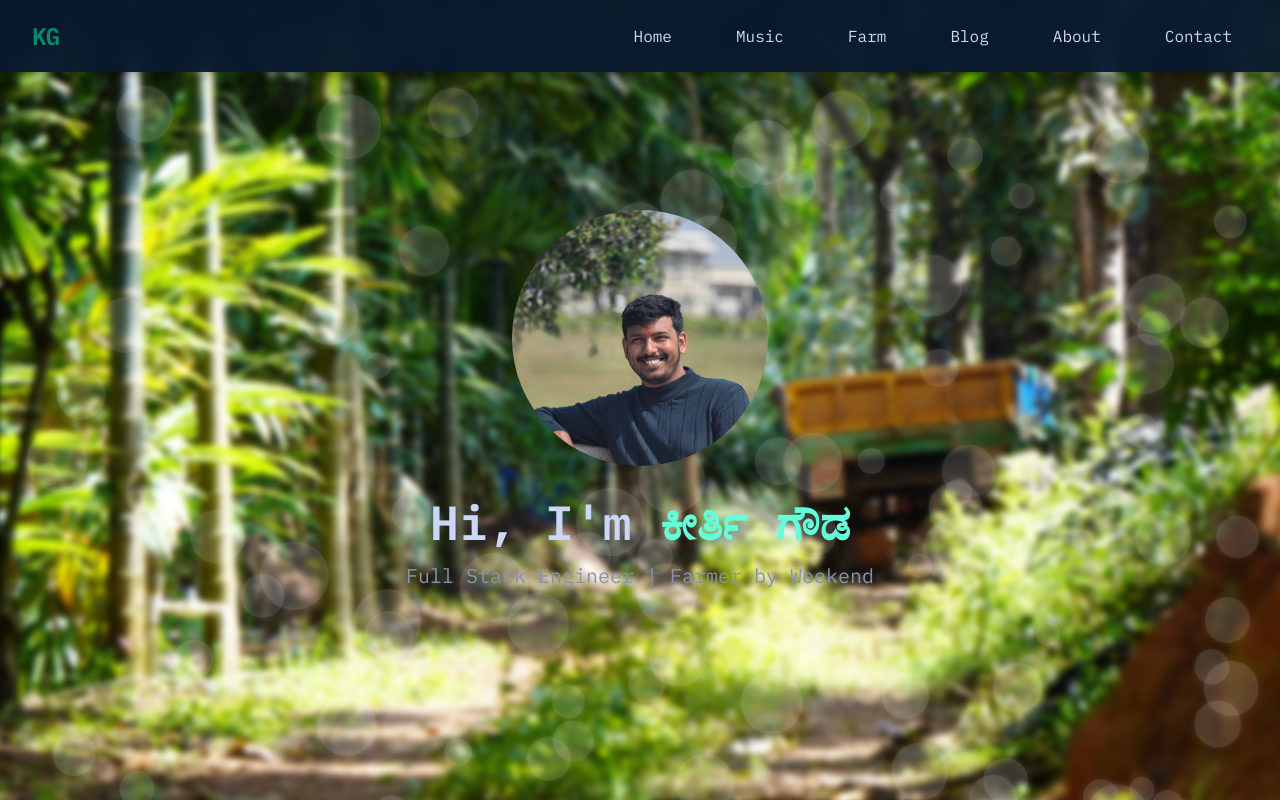
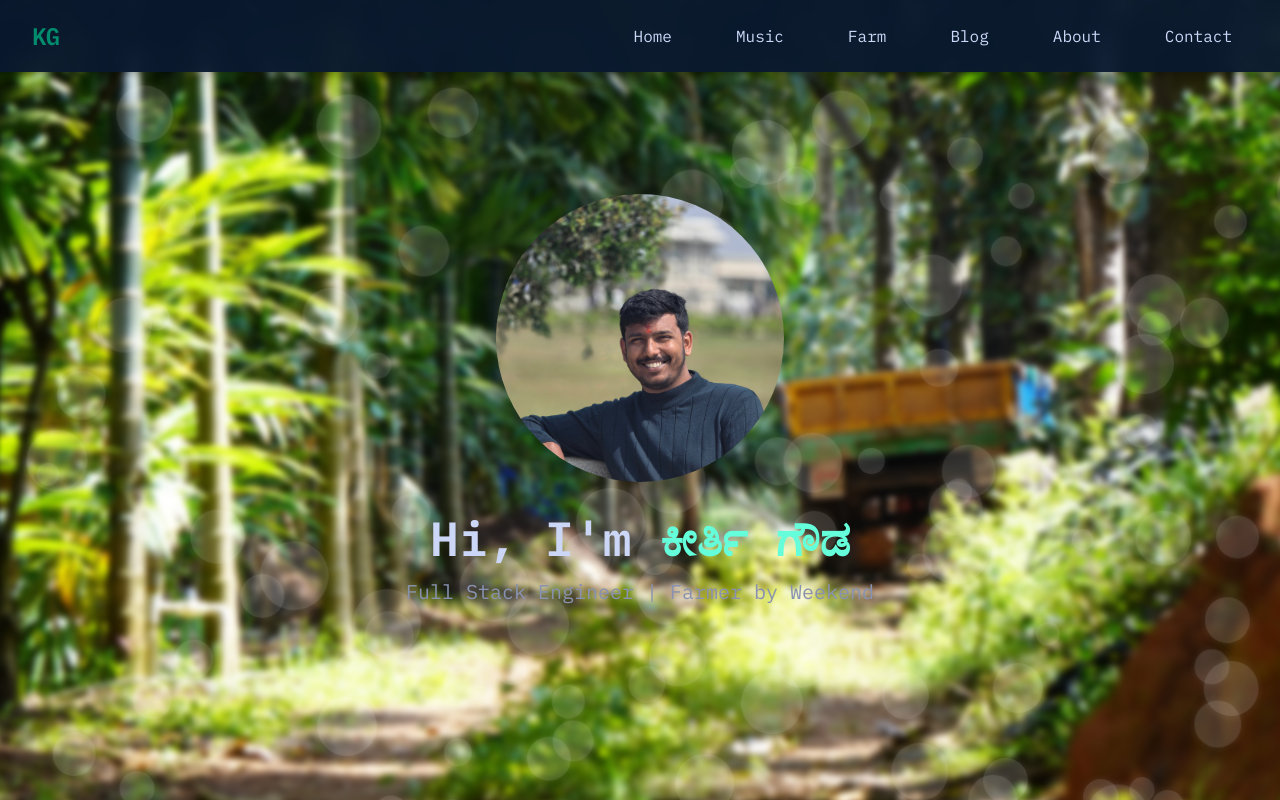
Before and after one commit to hyperwolf24/frontend.keerthigowda.com, a Next.js app: page / in a window 1280 px wide. Built offline with nearby package versions, Linux system fonts and the light colour scheme.

Commit message:
Home page picture size changes from 64 to 84

```diff
--- a/src/app/home/HomeContent.tsx
+++ b/src/app/home/HomeContent.tsx
@@ -78,7 +78,7 @@ export default function HomeContent() {
   return (
     <section className="relative min-h-screen flex items-center justify-center">
       <div className="relative z-10 text-center">
-        <div className="relative w-64 h-64 mx-auto mb-8 rounded-full overflow-hidden">
+        <div className="relative w-72 h-72 md:w-84 md:h-84 mx-auto mb-8 rounded-full overflow-hidden">
           <Image
             src="/images/keerthi-gowda.webp"
             alt="Keerthi Gowda"
--- a/src/app/layout.tsx
+++ b/src/app/layout.tsx
@@ -97,7 +97,7 @@ export default function RootLayout({
             <footer className="w-full py-4 text-[#FFFFFF]">
               <div className="container mx-auto px-4">
                 <p className="text-center">
-                  &copy; {new Date().getFullYear()} Keerthi Gowda. All rights reserved.
+                  &copy; 2025 Keerthi Gowda. All rights reserved.
                 </p>
               </div>
             </footer>
```
Also changed, not shown: 1 other file (tests, documents, lock files or other folders).
